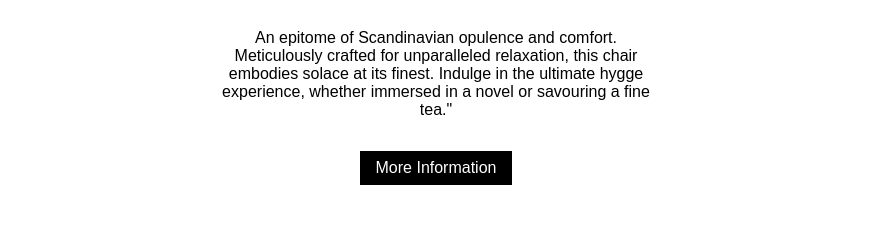
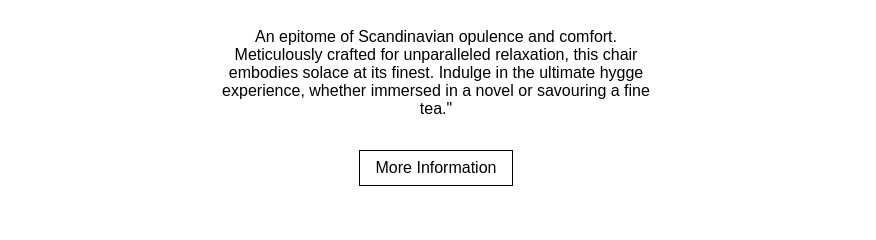
Before and after one commit to steffenjoachim/njordhaven, a plain HTML site: page index.html in a window 1280 px wide. In both pictures the pointer is over the link 840 px from the left and 1344 px from the top of the page. Shown: the part 1177-1417 px from the top of the page, 404-1280 px from the left. Drawn offline with Linux system fonts and the light colour scheme; a web font is replaced by a local one.

Commit message:
button hover animation added

```diff
--- a/style.css
+++ b/style.css
@@ -120,6 +120,13 @@ h2 {
     background-color: black;
     color: white;
     padding: .5rem 1rem;
+    text-decoration: none;
+}
+
+.more-info-link:hover {
+    background-color: white;
+    color: black;
+    border: 1px solid black;
 }
 
 footer {
```
